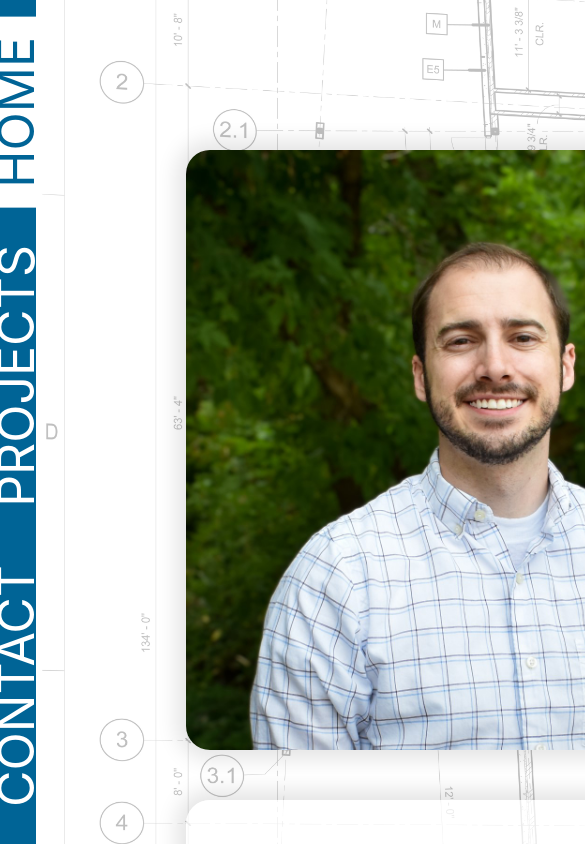
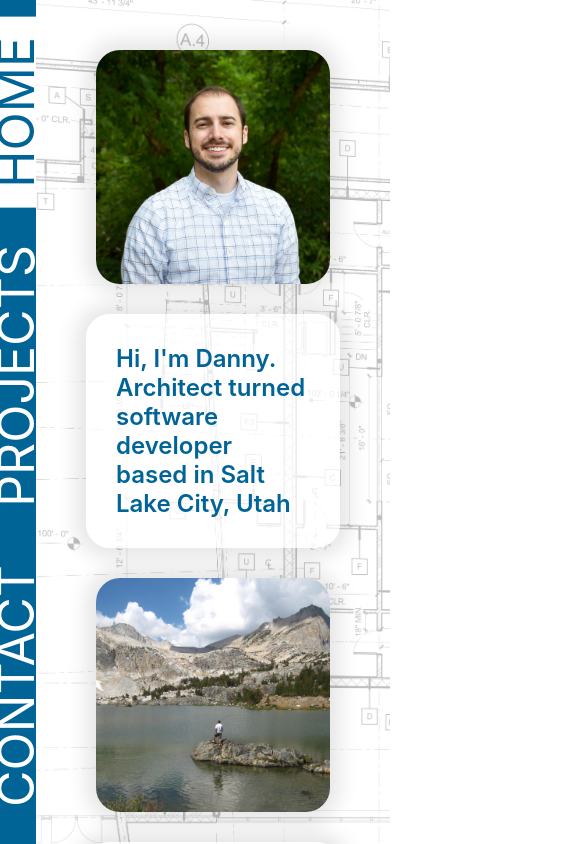
Before and after one commit to danny-carmen/portfolio-site, a React (Create React App) app: page / in a window 390 px wide. Shown: the top 844 px of the page, 585 px wide, since content can reach past the window. Built offline with nearby package versions, Linux system fonts and the light colour scheme.

Commit message:
Mobile layout adjustments

```diff
--- a/src/pages/about-me.js
+++ b/src/pages/about-me.js
@@ -61,18 +61,18 @@ const AboutMe = () => {
         </div>
         <div className="about-me--text-wrapper copy">
           <div className="about-me--text">
-            I completed my undergraduate and graducate degrees and licensing in
+            I completed my undergraduate and graduate degrees and licensing in
             architecture and worked in that field for half a decade before
             coming to a realization. Rather than pondering on buildings, I found
             myself spending all my free time teaching myself how to code and
             working on programming projects. I was drawn to coding for many of
             the same reasons as architecture, design, creative problem solving,
-            working within limitations. I decided it was time to make a change
-            and pursue my passion.
+            and working within limitations to meet a goal. I decided it was time
+            to make a change and pursue my passion.
             <br />
             <br />I recently completed a boot camp through Bottega University,
-            and I am currently looking for a junior position. I am excited to
-            bring value through my unique experiences as an architect turned
+            and I am currently looking to enter the field. I am excited to bring
+            value through my unique experiences as an architect turned
             developer.
             {/* realizing that all my side projects were
             all coding related. I realized that my true passion was coding and I
--- a/src/styles/about-me.scss
+++ b/src/styles/about-me.scss
@@ -1,3 +1,5 @@
+$primary-dimension: 30vw;
+
 .about-me-page {
   display: flex;
   justify-content: center;
@@ -34,8 +36,8 @@
   overflow-y: scroll;
   display: grid;
 
-  grid-template-rows: 100px [s] 600px [m] 600px [e] 100px;
-  grid-template-columns: 100px [s] 600px [m1] 1fr [m2] 600px [e]100px;
+  grid-template-rows: 100px [s] $primary-dimension [m] $primary-dimension [e] 100px;
+  grid-template-columns: 100px [s] $primary-dimension [m1] 1fr [m2] $primary-dimension [e]100px;
   gap: 50px;
 
   .primary {
@@ -52,7 +54,7 @@
     grid-column: m1/e;
     align-items: center;
 
-    font-size: 50px;
+    font-size: 3vw;
     font-weight: 600;
     color: $primary-color;
   }
@@ -75,14 +77,14 @@
     align-items: center;
     color: $font-color;
     text-align: justify;
-    font-size: 1.5rem;
+    font-size: 1.2vw;
   }
 }
 
 .about-me--image {
   justify-self: center;
-  width: 600px;
-  height: 600px;
+  width: $primary-dimension;
+  height: $primary-dimension;
   object-fit: cover;
 
   border-radius: 1.5rem;
--- a/src/styles/media-queries.scss
+++ b/src/styles/media-queries.scss
@@ -0,0 +1,35 @@
+@media screen and (max-width: 700px) {
+  $primary-dimension: 60vw;
+
+  .about-me {
+    grid-template-rows: 20px [image-s] $primary-dimension [image-e intro-s] max-content [intro-e secondary-s] $primary-dimension [secondary-e info-s] max-content [info-e] 20px;
+    grid-template-columns: 20px [s] 1fr [e] 20px;
+    gap: 30px;
+
+    .primary {
+      grid-column: s/e;
+      grid-row: image-s/image-e;
+    }
+    .secondary {
+      grid-column: s/e;
+      grid-row: secondary-s/secondary-e;
+    }
+
+    &--intro {
+      grid-row: intro-s/intro-e;
+      grid-column: s/e;
+      font-size: 1.5rem;
+    }
+
+    .about-me--image {
+      width: $primary-dimension;
+      height: $primary-dimension;
+    }
+
+    .copy {
+      grid-column: s/e;
+      grid-row: info-s/info-e;
+      font-size: 1rem;
+    }
+  }
+}
```
